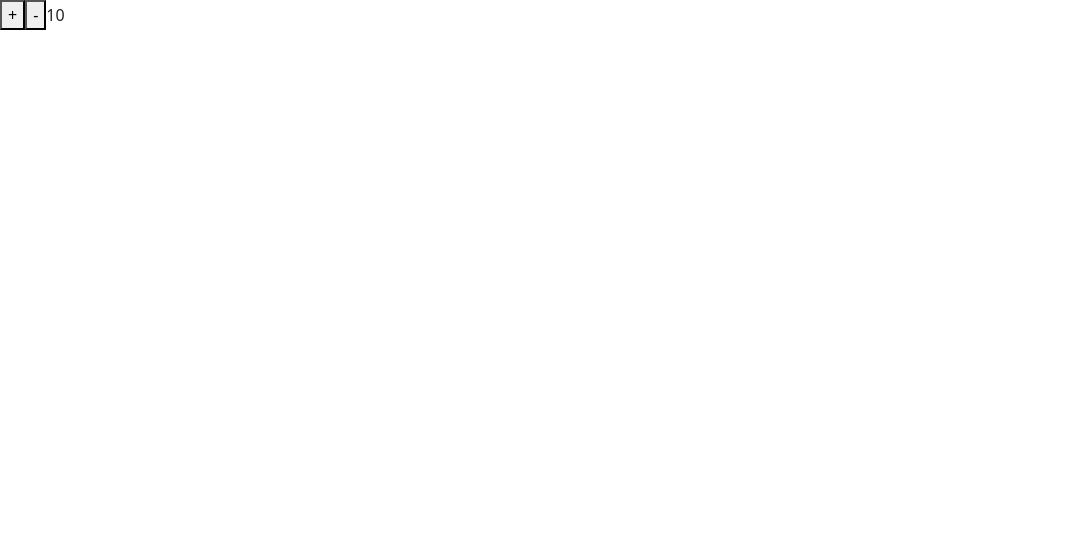
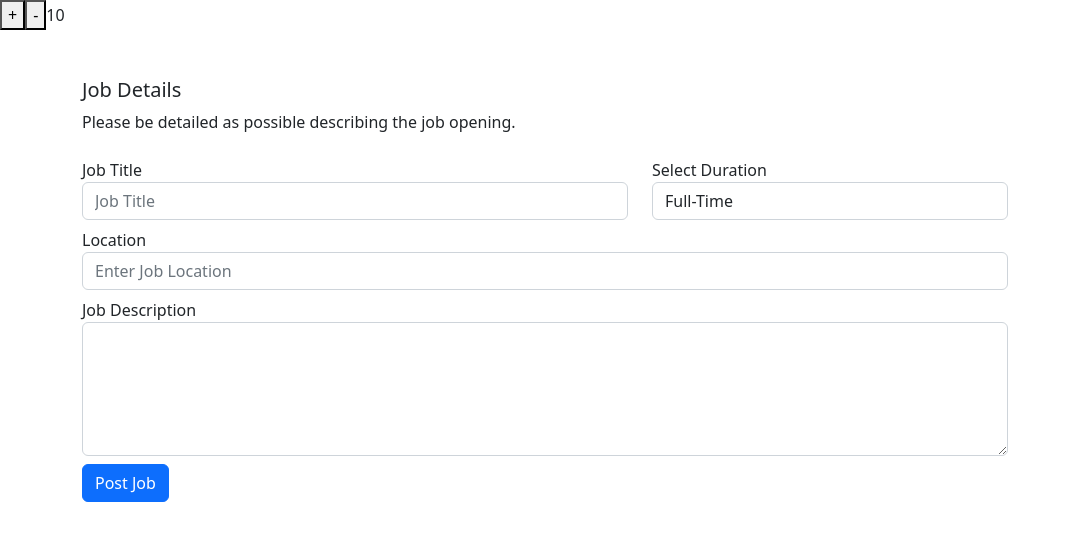
Before and after one commit to russell-gh/hospitality-hunt, a React (Create React App) app: page / in a window 1280 px wide. Shown: the top 540 px of the page, without its empty margins (0-1071 px from the left). Built offline with nearby package versions, Linux system fonts and the light colour scheme.

Commit message:
updated JobPosting

```diff
--- a/src/App.js
+++ b/src/App.js
@@ -1,5 +1,6 @@
 import React from "react";
 import { useSelector, useDispatch } from "react-redux";
+import JobPosting from "./components/jobPosting";
 import {
   selectCount,
   increment,
@@ -16,6 +17,7 @@ export default function App() {
         <button onClick={() => dispatch(increment())}>+</button>
         <button onClick={() => dispatch(decrement())}>-</button>
         <span>{count}</span>
+        <JobPosting />
       </div>
     </div>
   );
```
